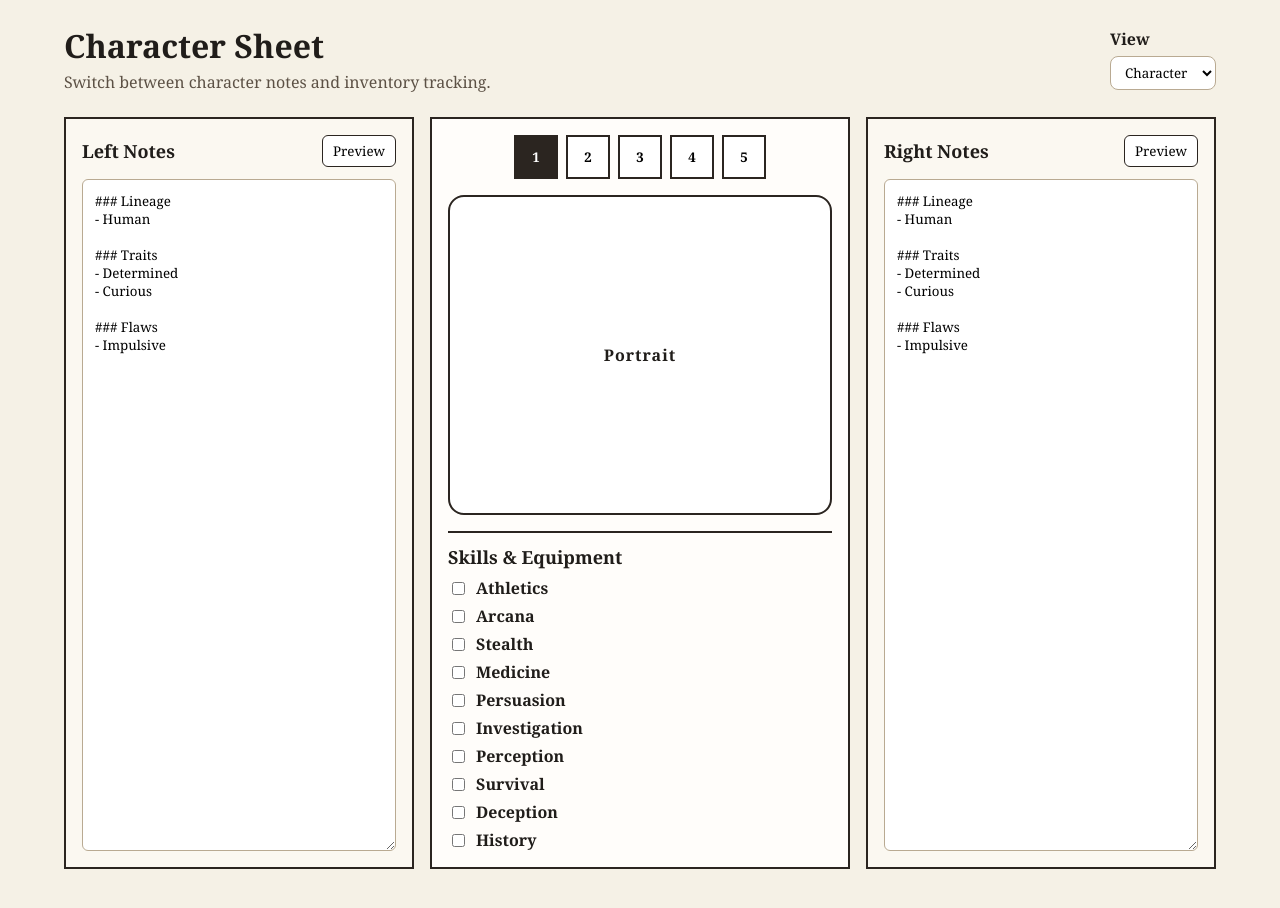
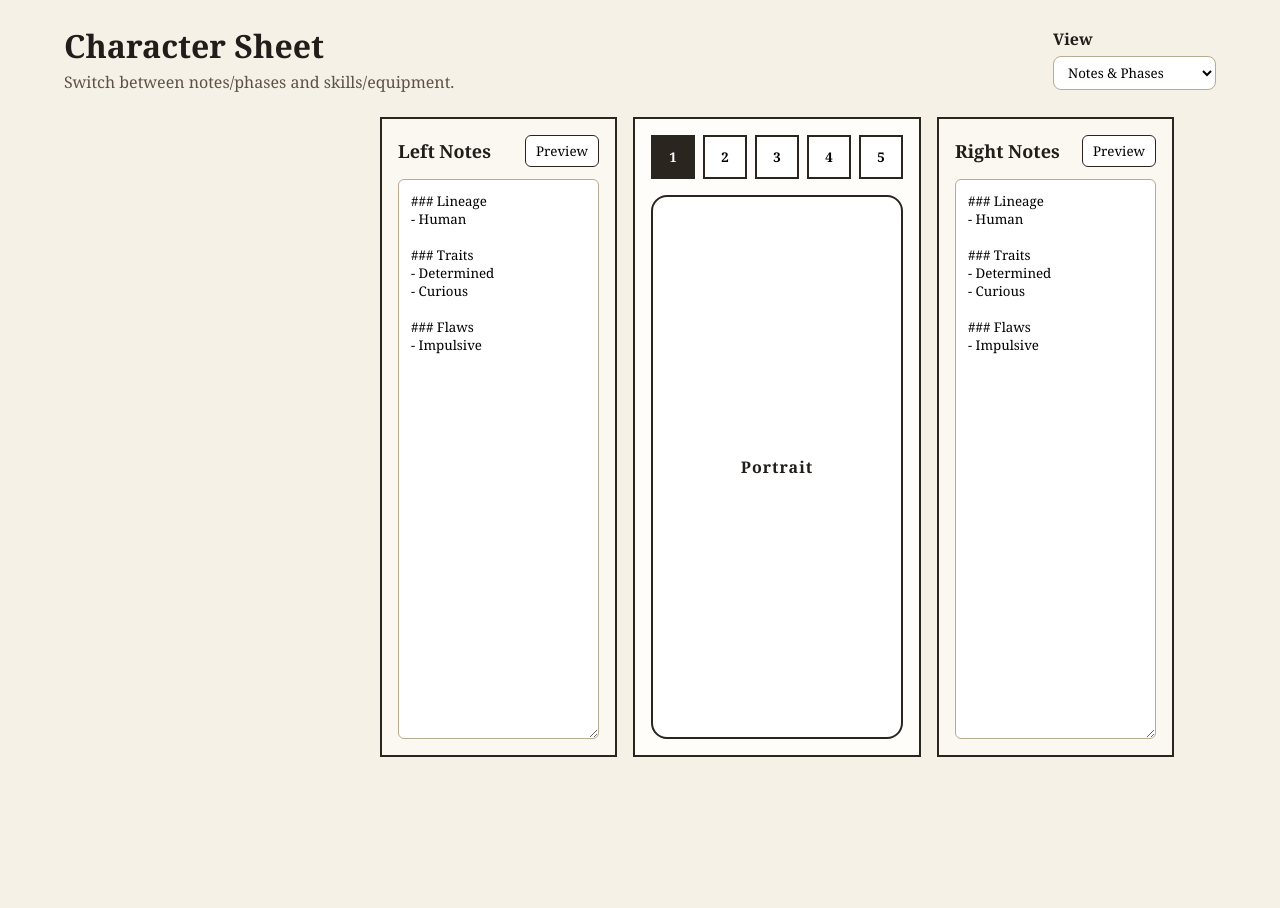
Before and after one commit to gcacoutinho/misty-north-obr, a React (Vite) app: page / in a window 1280 px wide. Shown: the top 908 px of the page. Built offline with nearby package versions, Linux system fonts and the light colour scheme.

Commit message:
Adjust views for notes and skills

```diff
--- a/src/App.css
+++ b/src/App.css
@@ -34,6 +34,14 @@
   border-radius: 8px;
   border: 1px solid #b9aa92;
   background: #fff;
+}
+
+.sheet-frame {
+  margin: 0 auto;
+  max-width: 520px;
+  width: 100%;
+  aspect-ratio: 1 / 2;
+  min-height: 840px;
 }
 
 .sheet {
@@ -171,6 +179,11 @@
   background: #fffdfa;
 }
 
+.skills-view {
+  display: grid;
+  gap: 24px;
+}
+
 .inventory h2 {
   margin-top: 0;
 }
@@ -211,6 +224,10 @@
 }
 
 @media (max-width: 960px) {
+  .sheet-frame {
+    max-width: 480px;
+  }
+
   .sheet {
     grid-template-columns: 1fr;
   }
--- a/src/App.jsx
+++ b/src/App.jsx
@@ -13,7 +13,7 @@ const defaultNotes = `### Lineage
 - Impulsive
 `;
 
-const defaultInventory = [
+const defaultEquipment = [
   "Traveler's pack",
   "Iron dagger",
   "Map case",
@@ -111,10 +111,10 @@ function SkillsList({ skills, disabledSkills, onToggle }) {
   );
 }
 
-function InventoryList({ items, unavailable, onToggle }) {
+function EquipmentList({ items, unavailable, onToggle }) {
   return (
     <div className="inventory">
-      <h2>Inventory</h2>
+      <h2>Equipment</h2>
       <ul>
         {items.map((item, index) => {
           const isUnavailable = unavailable.has(index);
@@ -145,7 +145,7 @@ function InventoryList({ items, unavailable, onToggle }) {
 }
 
 export default function App() {
-  const [view, setView] = useState("character");
+  const [view, setView] = useState("notes");
   const [leftNotes, setLeftNotes] = useState(defaultNotes);
   const [rightNotes, setRightNotes] = useState(defaultNotes);
   const [activePhase, setActivePhase] = useState(1);
@@ -183,18 +183,19 @@ export default function App() {
       <header className="topbar">
         <div>
           <h1>Character Sheet</h1>
-          <p>Switch between character notes and inventory tracking.</p>
+          <p>Switch between notes/phases and skills/equipment.</p>
         </div>
         <label className="view-select">
           <span>View</span>
           <select value={view} onChange={(event) => setView(event.target.value)}>
-            <option value="character">Character</option>
-            <option value="inventory">Inventory</option>
+            <option value="notes">Notes & Phases</option>
+            <option value="skills">Skills & Equipment</option>
           </select>
         </label>
       </header>
 
-      {view === "character" ? (
+      <div className="sheet-frame">
+        {view === "notes" ? (
           <main className="sheet">
             <MarkdownPanel
               title="Left Notes"
@@ -210,11 +211,6 @@ export default function App() {
               <div className="portrait">
                 <span>Portrait</span>
               </div>
-            <SkillsList
-              skills={defaultSkills}
-              disabledSkills={disabledSkills}
-              onToggle={toggleSkill}
-            />
             </section>
             <MarkdownPanel
               title="Right Notes"
@@ -224,13 +220,21 @@ export default function App() {
           </main>
         ) : (
           <main className="inventory-view">
-          <InventoryList
-            items={defaultInventory}
+            <div className="skills-view">
+              <SkillsList
+                skills={defaultSkills}
+                disabledSkills={disabledSkills}
+                onToggle={toggleSkill}
+              />
+              <EquipmentList
+                items={defaultEquipment}
                 unavailable={unavailableItems}
                 onToggle={toggleInventory}
               />
+            </div>
           </main>
         )}
       </div>
+    </div>
   );
 }
```
Lines whose indentation alone changed are shown as unchanged.
